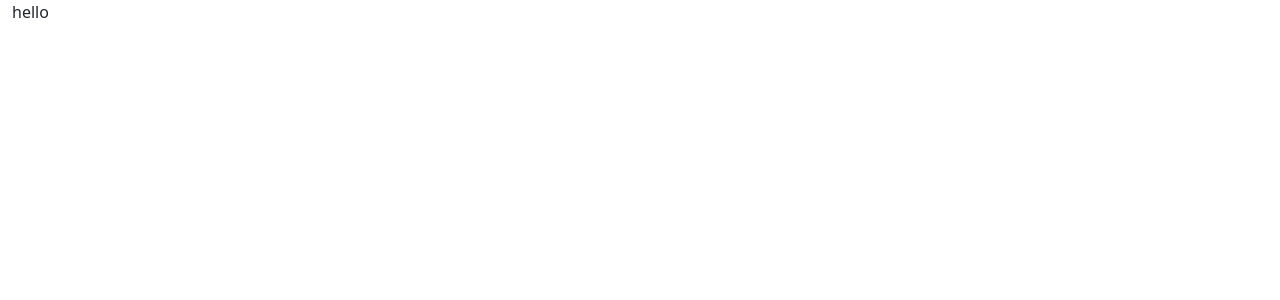
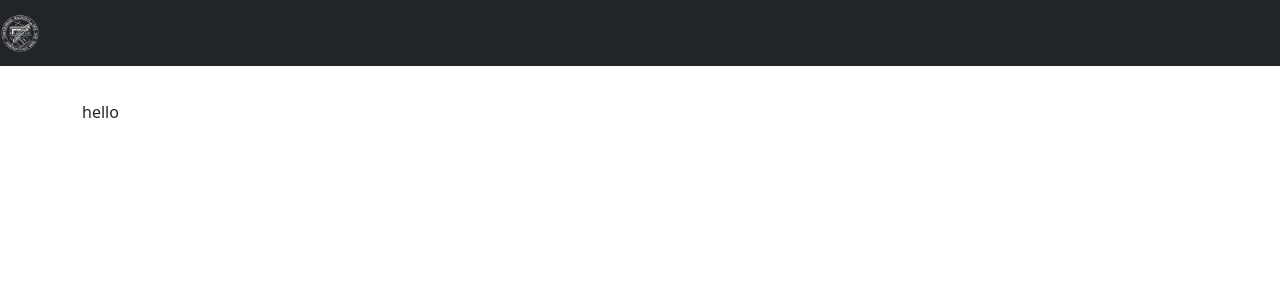
Before and after one commit to matiasmicheletto/dna-solver, a React (Create React App) app in the folder client/: page / in a window 1280 px wide. Shown: the top 300 px of the page. Built offline with nearby package versions, Linux system fonts and the light colour scheme.

Commit message:
Project refactor and Readme

```diff
--- a/client/src/App.js
+++ b/client/src/App.js
@@ -1,7 +1,33 @@
-import React from "react";
-import Home from "./components/home";
+import React, { useState, useEffect } from "react";
+import {
+  Container
+} from "react-bootstrap";
+import TopNavbar from "./components/topnavbar"
+import { container } from "./style"
 import 'bootstrap/dist/css/bootstrap.min.css';
 
-const App = () => <Home />
+const App = () => {
+  const [isLoading, setIsLoading] = useState(true);
+
+  useEffect(() => {
+    setTimeout(() => {
+      setIsLoading(false);
+      console.log("Loading complete");
+    }, 3000);
+  }, []);
+
+  return (
+    <Container style={container}>
+      <TopNavbar />
+      {
+        isLoading ?
+        <p>loading...</p>
+        :
+        <p>hello</p>
+      }
+    </Container>
+  );
+};
+
 
 export default App;
--- a/client/src/components/home/index.js
+++ /dev/null
@@ -1,29 +0,0 @@
-import React, { useState, useEffect } from "react";
-import {
-  Container
-} from "react-bootstrap";
-
-
-function Home() {
-  const [isLoading, setIsLoading] = useState(true);
-
-  useEffect(() => {
-    setTimeout(() => {
-      setIsLoading(false);
-      console.log("Loading complete");
-    }, 3000);
-  }, []);
-
-  return (
-    <Container fluid>
-      {
-        isLoading ?
-        <p>loading...</p>
-        :
-        <p>hello</p>
-      }
-    </Container>
-  );
-}
-
-export default Home;
--- /dev/null
+++ b/client/src/components/topnavbar/index.js
@@ -0,0 +1,13 @@
+import React from 'react';
+import { Navbar } from 'react-bootstrap';
+import logo from '../../img/logo_uns.png';
+
+const TopNavbar = () => (
+    <Navbar bg="dark" variant="dark" fixed="top">
+      <Navbar.Brand>
+        <img src={logo} width="40" height="40" alt="Logo"/>
+      </Navbar.Brand>
+    </Navbar>
+)
+
+export default TopNavbar
--- a/client/src/index.css
+++ /dev/null
@@ -1,13 +0,0 @@
-body {
-  margin: 0;
-  font-family: -apple-system, BlinkMacSystemFont, 'Segoe UI', 'Roboto', 'Oxygen',
-    'Ubuntu', 'Cantarell', 'Fira Sans', 'Droid Sans', 'Helvetica Neue',
-    sans-serif;
-  -webkit-font-smoothing: antialiased;
-  -moz-osx-font-smoothing: grayscale;
-}
-
-code {
-  font-family: source-code-pro, Menlo, Monaco, Consolas, 'Courier New',
-    monospace;
-}
--- a/client/src/index.js
+++ b/client/src/index.js
@@ -1,6 +1,5 @@
 import React from 'react';
 import ReactDOM from 'react-dom';
-import './index.css';
 import App from './App';
 import reportWebVitals from './reportWebVitals';
 
@@ -11,7 +10,4 @@ ReactDOM.render(
   document.getElementById('root')
 );
 
-// If you want to start measuring performance in your app, pass a function
-// to log results (for example: reportWebVitals(console.log))
-// or send to an analytics endpoint. Learn more: https://bit.ly/CRA-vitals
 reportWebVitals();
--- /dev/null
+++ b/client/src/style.js
@@ -0,0 +1,5 @@
+const container = {
+    marginTop: "100px"
+};
+
+export { container };
```
Also changed, not shown: client/src/img/logo_uns.png (added), 1 other file (tests, documents, lock files or other folders).
